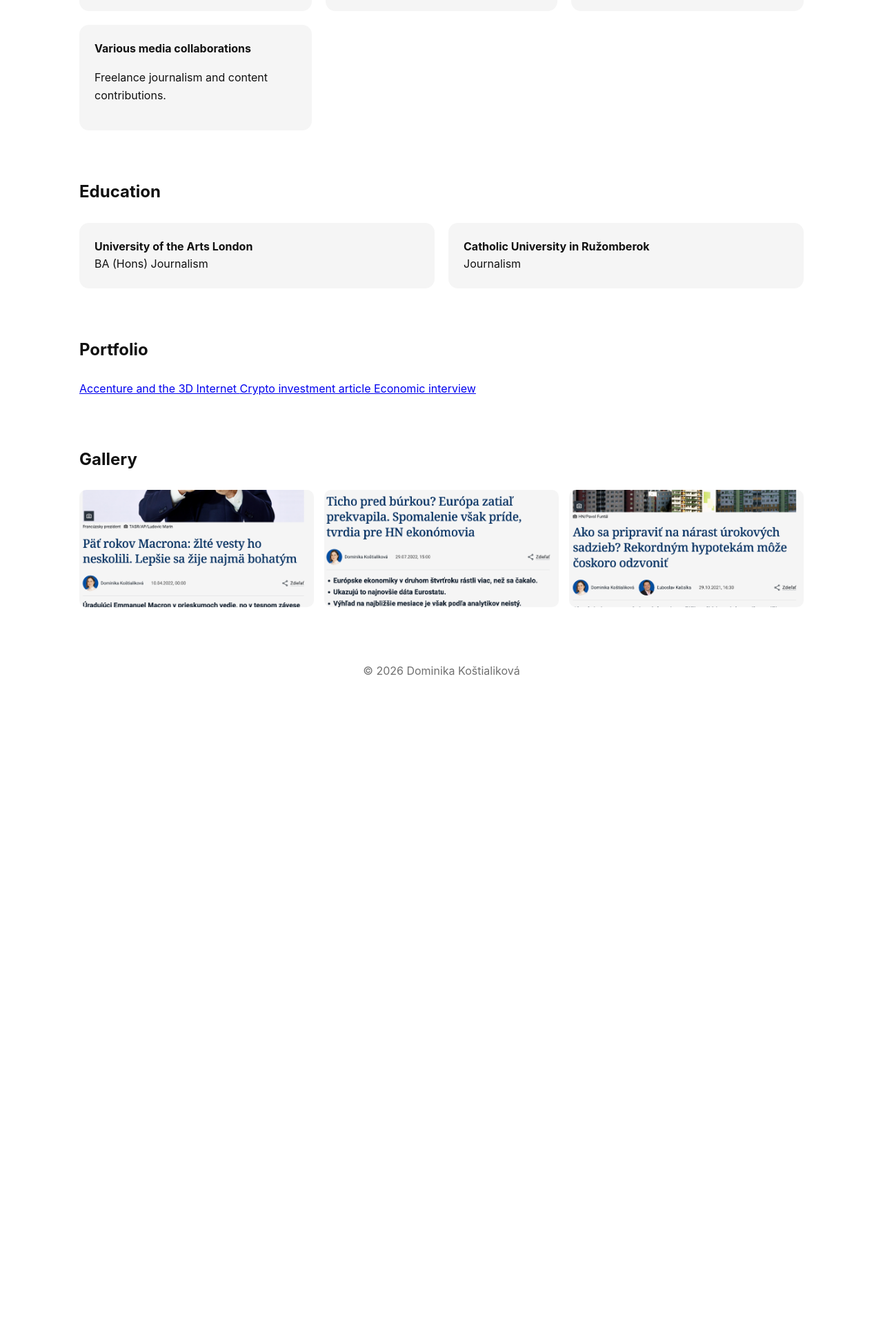
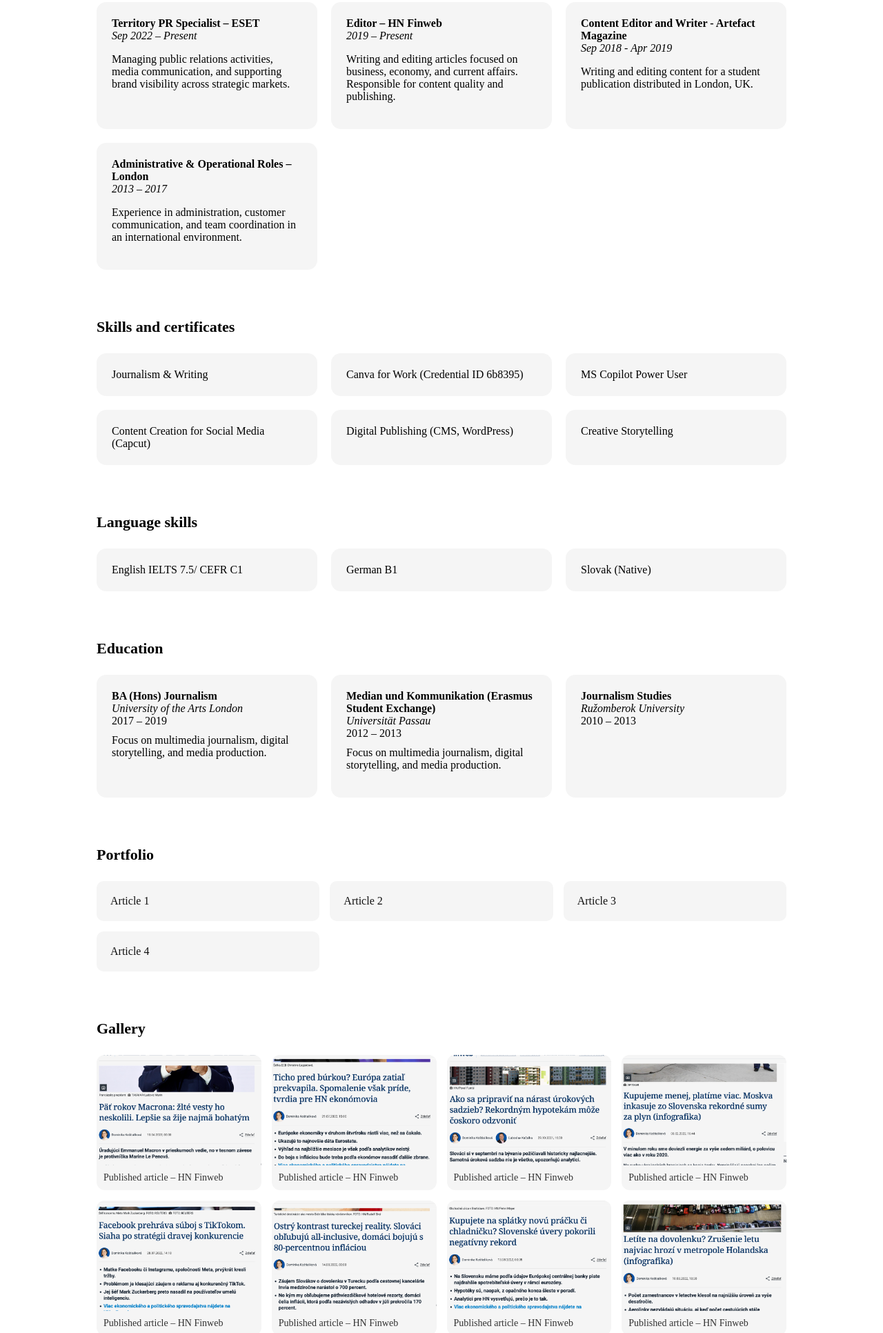
Before and after one commit to dominika-kostialikova/dominika-kostialikova.github.io, a plain HTML site: page index.html in a window 1280 px wide. Shown: the part 868-2800 px from the top of the page at 69% size. Before the commit the page ends 1894 px from the top, so only its background shows below. Drawn offline with Linux system fonts and the light colour scheme.

Commit message:
Update index.html

```diff
--- a/index.html
+++ b/index.html
@@ -17,9 +17,70 @@
 .dark {
   --bg: #0f0f0f;
   --text: #f5f5f5;
-  --accent: #fff;
+  --accent: #ffffff;
   --card: #1a1a1a;
 }
+
+  .profile-photo {
+  width: 140px;
+  height: 140px;
+  border-radius: 50%;
+  object-fit: cover;
+  margin-bottom: 20px;
+}
+
+  .lightbox {
+  display: none;
+  position: fixed;
+  z-index: 999;
+  top: 0;
+  left: 0;
+  width: 100%;
+  height: 100%;
+  background: rgba(0,0,0,0.9);
+  justify-content: center;
+  align-items: center;
+}
+
+.lightbox img {
+  max-width: 90%;
+  max-height: 90%;
+}
+
+  /* GALLERY */
+.gallery {
+  display: grid;
+  grid-template-columns: repeat(auto-fit, minmax(220px, 1fr));
+  gap: 15px;
+}
+
+.gallery-item {
+  background: var(--card);
+  border-radius: 12px;
+  overflow: hidden;
+  transition: 0.3s;
+}
+
+.gallery-item:hover {
+  transform: translateY(-5px);
+}
+
+.gallery-item img {
+  width: 100%;
+  height: 160px;
+  object-fit: cover;
+  display: block;
+}
+
+.gallery-item p {
+  padding: 10px;
+  font-size: 14px;
+  margin: 0;
+  opacity: 0.8;
+}
+  <div id="lightbox" class="lightbox" onclick="closeLightbox()">
+  <img id="lightbox-img">
+</div>
 
 body {
   margin: 0;
@@ -31,7 +92,7 @@ body {
 }
 
 .container {
-  max-width: 1050px;
+  max-width: 1000px;
   margin: auto;
   padding: 40px 20px;
 }
@@ -39,33 +100,37 @@ body {
 /* HERO */
 .hero {
   text-align: center;
-  padding: 100px 20px 40px;
-}
-
-.profile-photo {
-  width: 150px;
-  height: 150px;
-  border-radius: 50%;
-  object-fit: cover;
+  padding: 100px 20px 50px;
 }
 
 .hero h1 {
-  font-size: 42px;
-  margin: 15px 0 10px;
+  font-size: 44px;
+  margin-bottom: 10px;
+  letter-spacing: -1px;
 }
 
 .hero p {
-  opacity: 0.7;
+  max-width: 600px;
+  margin: auto;
+  opacity: 0.8;
+  font-size: 18px;
 }
 
+/* BUTTON */
 .btn {
+  margin-top: 25px;
   display: inline-block;
-  margin-top: 20px;
   padding: 12px 26px;
-  border-radius: 30px;
   background: var(--accent);
   color: var(--bg);
   text-decoration: none;
+  border-radius: 30px;
+  font-size: 14px;
+  transition: 0.3s;
+}
+
+.btn:hover {
+  opacity: 0.8;
 }
 
 /* SECTION */
@@ -75,6 +140,7 @@ body {
 
 .section h2 {
   margin-bottom: 25px;
+  font-size: 22px;
 }
 
 /* GRID */
@@ -96,64 +162,47 @@ body {
 }
 
 .card:hover {
-  transform: translateY(-5px);
+  transform: translateY(-6px);
 }
 
 /* PORTFOLIO */
-.portfolio a {
-  display: block;
-  background: var(--card);
-  padding: 20px;
-  margin-bottom: 15px;
-  border-radius: 12px;
-  text-decoration: none;
-  color: var(--text);
-}
-
-/* GALLERY */
-.gallery {
+.portfolio {
   display: grid;
-  grid-template-columns: repeat(auto-fit, minmax(230px, 1fr));
+  grid-template-columns: repeat(auto-fit, minmax(250px, 1fr));
   gap: 15px;
 }
 
-.gallery img {
-  width: 100%;
-  height: 170px;
-  object-fit: cover;
+.portfolio a {
+  display: block;
+  padding: 20px;
+  background: var(--card);
   border-radius: 10px;
-  cursor: pointer;
+  text-decoration: none;
+  color: var(--text);
+  transition: 0.3s;
 }
 
-/* LIGHTBOX */
-.lightbox {
-  display: none;
-  position: fixed;
-  background: rgba(0,0,0,0.9);
-  width: 100%;
-  height: 100%;
-  top: 0;
-  left: 0;
-  justify-content: center;
-  align-items: center;
+.portfolio a:hover {
+  transform: scale(1.03);
 }
 
-.lightbox img {
-  max-width: 90%;
-}
 
-/* DARK TOGGLE */
+
+/* TOGGLE */
 .toggle {
   position: fixed;
   top: 20px;
   right: 20px;
   cursor: pointer;
+  font-size: 20px;
 }
 
+/* FOOTER */
 footer {
   text-align: center;
   padding: 40px;
   opacity: 0.6;
+  font-size: 14px;
 }
 </style>
 
@@ -164,110 +213,226 @@ footer {
 <div class="toggle" onclick="toggleDark()">🌙</div>
 
 <div class="hero">
-<img src="photo.jpeg" class="profile-photo">
+
+  <img src="photo.jpeg" alt="Dominika Koštialiková" class="profile-photo">
+
   <h1>Dominika Koštialiková</h1>
-<p>Journalist & Territory PR Specialist</p>
-<a class="btn" href="https://www.linkedin.com/in/dominika-kostialikova-8046036a/" target="_blank">LinkedIn</a>
+  <p>
+    Journalist and PR Specialist focused on media, storytelling, and communication strategy across digital and traditional platforms.
+  </p>
+  <a class="btn" href="https://www.linkedin.com/in/dominika-kostialikova-8046036a/" target="_blank">Connect on LinkedIn</a>
 </div>
 
 <div class="container">
+
+  <!-- ABOUT -->
+
+  <div class="section">
+    <h2>About</h2>
+    <p>
+      I am a journalist and communication professional with a background in editorial work, digital publishing, and public relations.
+      My experience combines writing, content creation, and media collaboration across both traditional and online platforms.
+    </p>
+    <p>
+      I currently work in PR at ESET, where I focus on communication strategy, media relations, and strengthening brand visibility across territories.
+    </p>
+  </div>
+
+  <!-- EXPERIENCE -->
 
   <div class="section">
     <h2>Experience</h2>
     <div class="grid grid-2">
 
   <div class="card">
-<strong>ESET – Territory PR Specialist</strong><br>
+    <strong>Territory PR Specialist – ESET</strong><br>
     <em>Sep 2022 – Present</em>
-<p>Managing PR communication, media relations, and brand visibility across markets.</p>
+    <p>
+      Managing public relations activities, media communication, and supporting brand visibility across strategic markets.
+    </p>
   </div>
 
   <div class="card">
-<strong>HN Finweb – Editor</strong><br>
+    <strong>Editor – HN Finweb</strong><br>
     <em>2019 – Present</em>
-<p>Writing and editing business, finance and economy articles.</p>
+    <p>
+      Writing and editing articles focused on business, economy, and current affairs. Responsible for content quality and publishing.
+    </p>
   </div>
 
   <div class="card">
-<strong>Artefact Magazine (London)</strong><br>
-<em>2018 – 2019</em>
-<p>Editorial writing and content creation for lifestyle publication.</p>
+    <strong>Content Editor and Writer - Artefact Magazine</strong><br>
+    <em>Sep 2018 - Apr 2019</em>
+    <p>
+      Writing and editing content for a student publication distributed in London, UK.
+    </p>
   </div>
 
   <div class="card">
-<strong>Various media collaborations</strong>
-<p>Freelance journalism and content contributions.</p>
+    <strong>Administrative & Operational Roles – London</strong><br>
+    <em>2013 – 2017</em>
+    <p>
+      Experience in administration, customer communication, and team coordination in an international environment.
+    </p>
   </div>
 
 </div>
+
   </div>
+
+  <!-- SKILLS AND CERTIFICATES-->
+
+  <div class="section">
+    <h2>Skills and certificates</h2>
+    <div class="grid grid-2">
+      <div class="card">Journalism & Writing</div>
+      <div class="card">Canva for Work (Credential ID 6b8395)</div>
+      <div class="card">MS Copilot Power User</div>
+      <div class="card">Content Creation for Social Media (Capcut)</div>
+      <div class="card">Digital Publishing (CMS, WordPress)</div>
+      <div class="card">Creative Storytelling</div>
+    </div>
+  </div>
+
+  <!-- LANGUAGE SKILLS -->
+
+  <div class="section">
+    <h2>Language skills</h2>
+    <div class="grid grid-2">
+      <div class="card">English IELTS 7.5/ CEFR C1</div>
+      <div class="card">German B1</div>
+      <div class="card">Slovak (Native)</div>
+    </div>
+  </div>
+
+  <!-- EDUCATION -->
 
   <div class="section">
     <h2>Education</h2>
     <div class="grid grid-2">
 
   <div class="card">
-<strong>University of the Arts London</strong><br>
-BA (Hons) Journalism
+    <strong>BA (Hons) Journalism</strong><br>
+    <em>University of the Arts London</em><br>
+    <span>2017 – 2019</span>
+    <p style="margin-top:10px;">
+      Focus on multimedia journalism, digital storytelling, and media production.
+    </p>
   </div>
 
       <div class="card">
-<strong>Catholic University in Ružomberok</strong><br>
-Journalism
+    <strong>Median und Kommunikation (Erasmus Student Exchange)</strong><br>
+    <em>Universität Passau</em><br>
+    <span>2012 – 2013</span>
+    <p style="margin-top:10px;">
+      Focus on multimedia journalism, digital storytelling, and media production.
+    </p>
+  </div>
+
+  <div class="card">
+    <strong>Journalism Studies</strong><br>
+    <em>Ružomberok University</em><br>
+    <span>2010 – 2013</span>
+  </div>
+
+</div>
+
+  </div>
+
+  <!-- PORTFOLIO -->
+
+  <div class="section">
+    <h2>Portfolio</h2>
+    <div class="portfolio">
+      <a href="https://hnonline.sk/finweb/ekonomika/27077838-sef-firmy-accenture-ktora-buduje-3d-internet-k-moru-rovno-z-domova-blizime-sa-k-zaujimavejsiemu-svetu">Article 1 </a>
+      <a href="https://hnonline.sk/finweb/financie-a-burzy/96026783-je-teraz-spravny-cas-na-kupu-kryptomien-sef-svetovej-burzy-pre-hn-hovori-ktoru-si-zaobstarat-ako-prvu">Article 2</a>
+      <a href="https://hnonline.sk/finweb/ekonomika/19659481-takuto-situaciu-sme-tu-este-nemali-paniku-vsak-nesmieme-robit-tvrdi-top-ekonom-pre-hn">Article 3</a>
+      <a href="https://hnonline.sk/finweb/ekonomika/12056302-mlady-slovak-predal-aplikaciu-twitteru-toto-nie-si-ty-povedali-mu-blizki-ked-videli-jeho-pracu-pre-facebook">Article 4 </a>
+    </div>
+    <p style="margin-top:15px;">
+    </p>
+  </div>
+
+  <!-- GALLERY -->
+
+<div class="section">
+  <h2>Gallery</h2>
+
+  <div class="gallery">
+
+    <div class="gallery-item">
+      <img src="images/article1.png" alt="HN Finweb article screenshot">
+      <p>Published article – HN Finweb</p>
+    </div>
+
+<div class="gallery-item">
+      <img src="images/article2.png" alt="HN Finweb article screenshot">
+      <p>Published article – HN Finweb</p>
+    </div>
+
+  <div class="gallery-item">
+      <img src="images/article3.png" alt="HN Finweb article screenshot">
+      <p>Published article – HN Finweb</p>
+    </div>
+
+    <div class="gallery-item">
+      <img src="images/article4.png" alt="HN Finweb article screenshot">
+      <p>Published article – HN Finweb</p>
+    </div>
+
+  <div class="gallery-item">
+      <img src="images/article5.png" alt="HN Finweb article screenshot">
+      <p>Published article – HN Finweb</p>
+    </div>
+
+   <div class="gallery-item">
+      <img src="images/article6.png" alt="HN Finweb article screenshot">
+      <p>Published article – HN Finweb</p>
+    </div>
+
+   <div class="gallery-item">
+      <img src="images/article7.png" alt="HN Finweb article screenshot">
+      <p>Published article – HN Finweb</p>
+    </div>
+
+     <div class="gallery-item">
+      <img src="images/article8.png" alt="HN Finweb article screenshot">
+      <p>Published article – HN Finweb</p>
+    </div>
+
+   <div class="gallery-item">
+      <img src="images/article9.png" alt="HN Finweb article screenshot">
+      <p>Published article – HN Finweb</p>
+    </div>
+
+   <div class="gallery-item">
+      <img src="images/article10.png" alt="HN Finweb article screenshot">
+      <p>Published article – HN Finweb</p>
     </div>
 
   </div>
 </div>
 
-<div class="section">
-<h2>Portfolio</h2>
-
-<a href="https://hnonline.sk/finweb/ekonomika/27077838" target="_blank">
-Accenture and the 3D Internet
-</a>
-
-<a href="https://hnonline.sk/finweb/financie-a-burzy/96026783" target="_blank">
-Crypto investment article
-</a>
-
-<a href="https://hnonline.sk/finweb/ekonomika/19659481" target="_blank">
-Economic interview
-</a>
-
-</div>
+  <!-- CONTACT -->
 
   <div class="section">
-<h2>Gallery</h2>
-<div class="gallery">
-
-<img src="images/article1.png" onclick="openLightbox(this)">
-<img src="images/article2.png" onclick="openLightbox(this)">
-<img src="images/article3.png" onclick="openLightbox(this)">
-
-</div>
+    <h2>Contact</h2>
+    <p>
+      dkostialikova@gmail.com<br><br>
+      <a href="https://www.linkedin.com/in/dominika-kostialikova-8046036a/" target="_blank">LinkedIn</a>
+    </p>
   </div>
 
 </div>
 
-<footer>© 2026 Dominika Koštialiková</footer>
-
-<div id="lightbox" class="lightbox" onclick="closeLightbox()">
-<img id="lightbox-img">
-</div>
+<footer>
+  © 2026 Dominika Koštialiková
+</footer>
 
 <script>
 function toggleDark() {
   document.body.classList.toggle("dark");
 }
-
-function openLightbox(img) {
-document.getElementById("lightbox").style.display = "flex";
-document.getElementById("lightbox-img").src = img.src;
-}
-
-function closeLightbox() {
-document.getElementById("lightbox").style.display = "none";
-}
 </script>
 
 </body>
```
Lines whose indentation alone changed are shown as unchanged.
